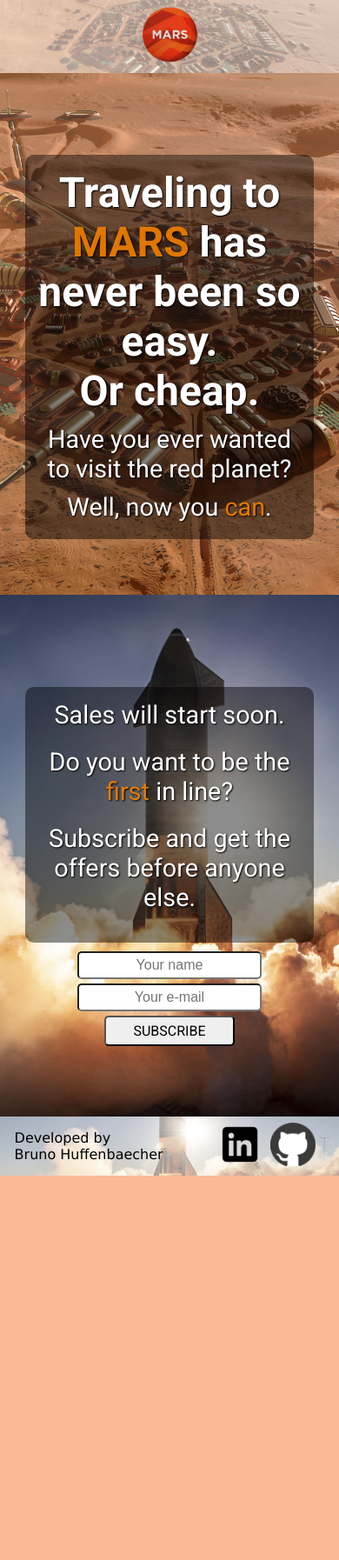
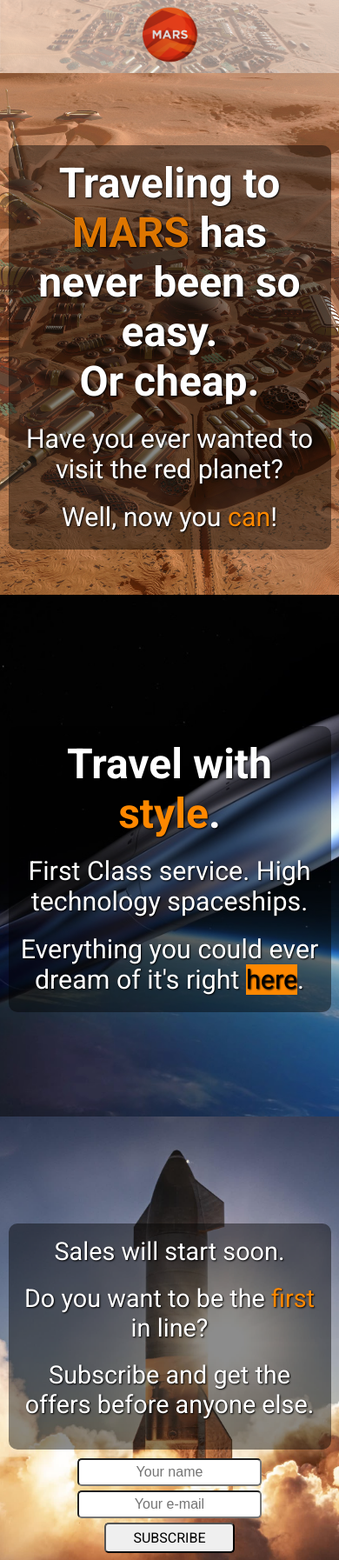
Before and after one commit to brunohuffenbaecher/lp-gamaacademy, a plain HTML site: page index.html in a window 390 px wide. Shown: the top 1794 px of the page at 87% size. Before the commit the page ends 1352 px from the top, so only its background shows below. Drawn offline with Linux system fonts and the light colour scheme.

Commit message:
Added another content section. Minor ajustments to css file.

```diff
--- a/css/styles.css
+++ b/css/styles.css
@@ -6,6 +6,7 @@
 html {
   scroll-behavior: smooth;
 }
+
 header {
   background-color: rgb(191, 133, 96);
 
@@ -17,24 +18,22 @@ header {
   background-repeat: no-repeat;
   background-position: center;
 }
-.header {
+.headerDiv {
   background-color: rgb(255, 255, 255, 0.5);
   height: inherit;
   /* width: 100vw; */
   display: flex;
+  flex-direction: row;
   align-items: center;
   justify-content: center;
 }
 
-.img_logo {
+.headerLogo {
   width: 8vh;
 }
 
 body {
   background-color: rgba(248, 163, 113, 0.753);
-  /* background-image: url('../img/mars_bg.jpg');
-    background-repeat: no-repeat;
-    background-size: cover; */
 }
 
 /* main {
@@ -44,27 +43,33 @@ body {
 .description {
   background-color: rgb(200, 129, 103);
   min-height: 600px;
-  /* width: 100vw; */
+
   display: flex;
   flex-direction: column;
   justify-content: center;
   align-items: center;
-  background-image: url("../assets/img/mars_colony2.jpg");
+
   background-size: cover;
   background-attachment: fixed;
   background-repeat: no-repeat;
   background-position: center;
 }
+.description1 {
+  background-image: url("../assets/img/mars_colony2.jpg");
+}
+.description2 {
+  background-image: url("../assets/img/rocket.jpg");
+}
 
 .content {
   background-color: rgb(000, 000, 000, 0.45);
   color: white;
-  /* height: 300px; */
+  width: 90%;
   font-family: "Roboto", sans-serif;
-  font-size: 1.8rem;
+
   text-shadow: 1px 1px 2px #000000;
   margin-top: 30px;
-  max-width: 80vw;
+  width: 90vw;
   text-align: center;
   padding: 15px 10px 15px 10px;
 
@@ -75,8 +80,9 @@ body {
   /* margin-bottom: 10px; */
 }
 .content p {
+  font-size: 1.9rem;
   margin-bottom: 5px;
-  margin-top: 10px;
+  margin-top: 20px;
 }
 
 /* .contentRight {
@@ -104,7 +110,7 @@ body {
   font-size: 1.8rem;
   text-shadow: 1px 1px 2px #000000;
   margin-top: 30px;
-  max-width: 80vw;
+  max-width: 90vw;
   text-align: center;
   padding: 15px 10px 15px 10px;
 
@@ -131,6 +137,7 @@ input[type="submit"] {
   padding: 4px;
   text-align: center;
   font-family: "Roboto", sans-serif;
+  cursor: pointer;
 }
 span[id="done"] {
   color: white;
@@ -138,6 +145,10 @@ span[id="done"] {
   font-size: 1.2rem;
   text-shadow: 1px 1px 2px #000000;
   margin-top: 15px;
+}
+input[type="submit"]:hover {
+  background-color: coral;
+  color: white;
 }
 
 footer {
@@ -179,7 +190,6 @@ footer {
     display: flex;
     flex-direction: column;
     align-items: center;
-    width: 80vw;
   }
   .footerDiv {
     font-size: 1rem;
--- a/index.html
+++ b/index.html
@@ -16,17 +16,17 @@
   </head>
   <body>
     <header>
-      <div class="header">
-        <a href="#"
+      <div class="headerDiv">
+        <a href="#form"
           ><img
-            class="img_logo"
+            class="headerLogo"
             src="./assets/img/mars_logo2.png"
             alt="mars logo"
         /></a>
       </div>
     </header>
     <main>
-      <section class="description">
+      <section class="description description1">
         <div class="content">
           <h1>
             Traveling to
@@ -37,7 +37,24 @@
           <p>Have you ever wanted to visit the red planet?</p>
           <p>
             Well, now you
-            <span style="color: rgba(255, 136, 0, 0.87)">can</span>.
+            <span style="color: rgba(255, 136, 0)">can</span>!
+          </p>
+        </div>
+      </section>
+
+      <section class="description description2">
+        <div class="content">
+          <h1>
+            Travel with
+            <strong style="color: rgba(255, 136, 0)">style</strong>.
+          </h1>
+
+          <p>First Class service. High technology spaceships.</p>
+          <p>
+            Everything you could ever dream of it's right
+            <span style="color: black; background-color: rgba(255, 136, 0)"
+              >here</span
+            >.
           </p>
         </div>
       </section>
@@ -47,7 +64,7 @@
           <p>Sales will start soon.</p>
           <p>
             Do you want to be the
-            <span style="color: rgba(255, 136, 0, 0.87)">first</span> in line?
+            <span style="color: rgba(255, 136, 0)">first</span> in line?
           </p>
           <p>Subscribe and get the offers before anyone else.</p>
         </div>
--- a/scripts/index.js
+++ b/scripts/index.js
@@ -1,7 +1,6 @@
 window.addEventListener("load", start);
 
 function start() {
-  console.log("Loaded!");
   const form = document.getElementById("form");
 
   form.addEventListener("submit", formSubmit);
```
Also changed, not shown: assets/img/rocket.jpg (added).
